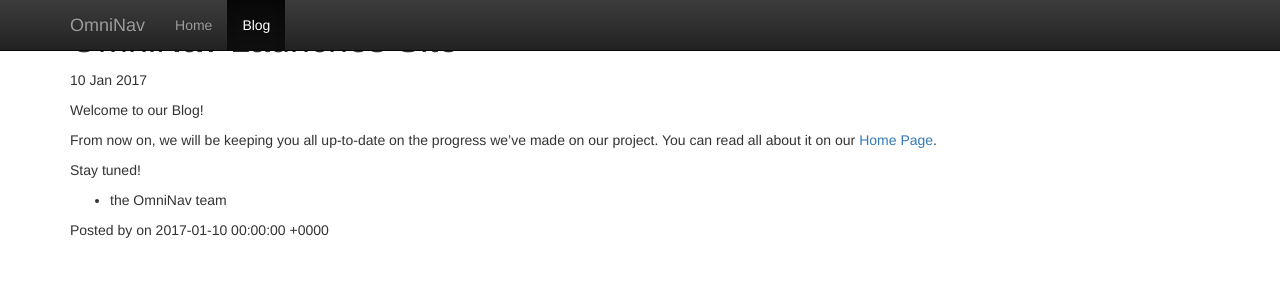
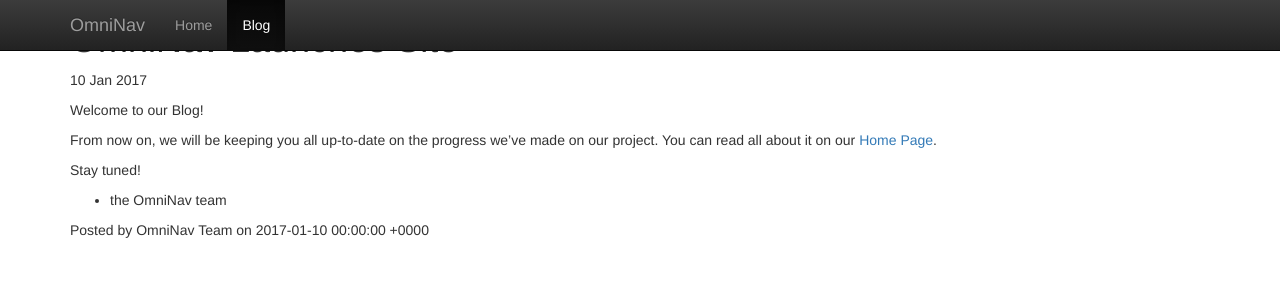
Before and after one commit to hansmaryil/OmniNav, a Jekyll site: the page built from _posts/2017-01-10-omninav-site-launched.md, in a window 1280 px wide. Shown: the top 300 px of the page. Built offline with Jekyll 4.4.1, drawn with Linux system fonts in a browser that asks for light colours.

Commit message:
fixed small error

```diff
--- a/_layouts/post.html
+++ b/_layouts/post.html
@@ -7,5 +7,5 @@ layout: default
 <div class="post">
     {{ content }}
 
-    <p class="post-meta">Posted by {{ poster }} on {{ page.date }}</p>
+    <p class="post-meta">Posted by {{ page.poster }} on {{ page.date }}</p>
 </div>
--- a/index.html
+++ b/index.html
@@ -50,7 +50,7 @@
                                 <li class="active"><a href="">Home<span class="sr-only">(current)</span></a></li>
                                 <li><a class="navbar-scroll" href="" data-target="project-summary">Summary</a></li>
                                 <li><a class="navbar-scroll" href="" data-target="team">Meet the Team</a></li>
-                                <li><a href="blog/blog.html">Blog</a></li>
+                                <li><a href="blog/index.html">Blog</a></li>
                             </ul>
                         </div>
                     </div>
```
